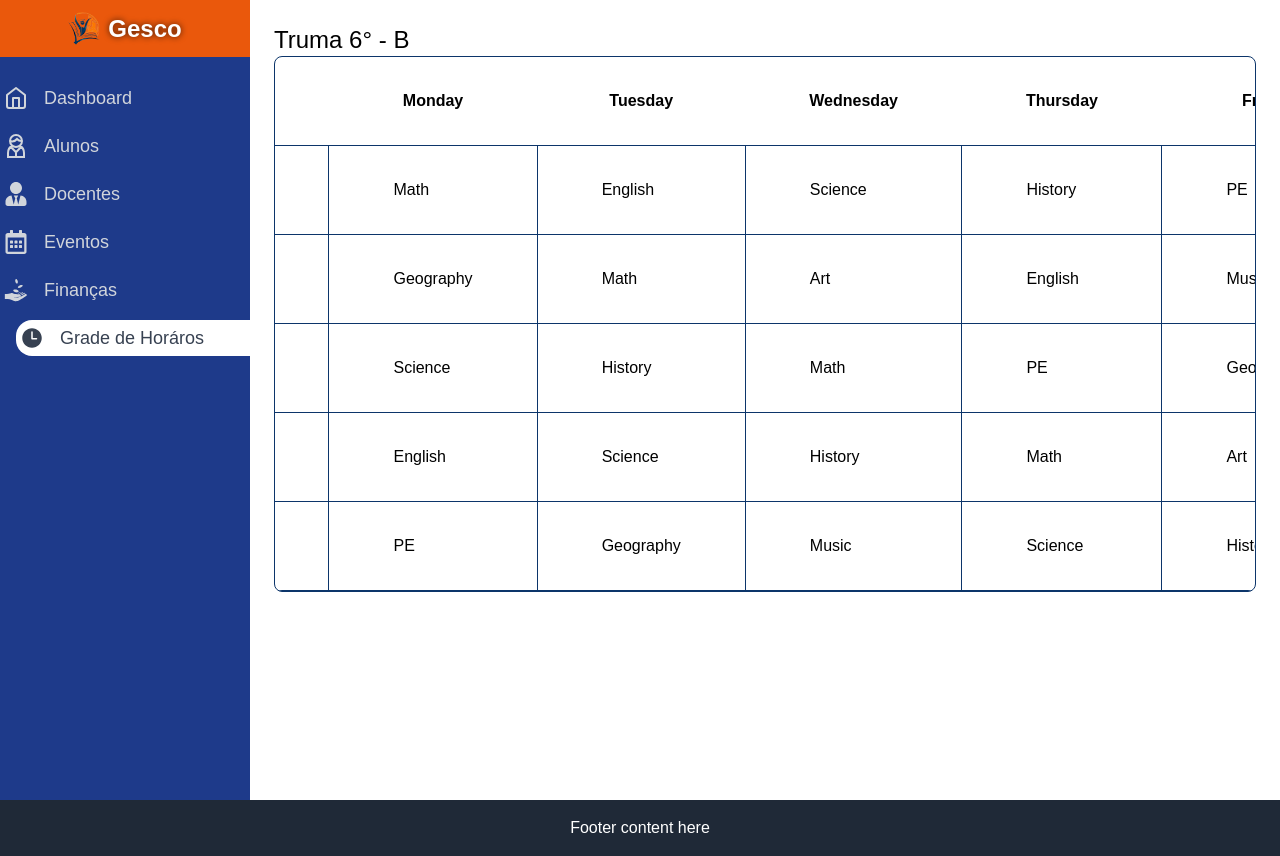
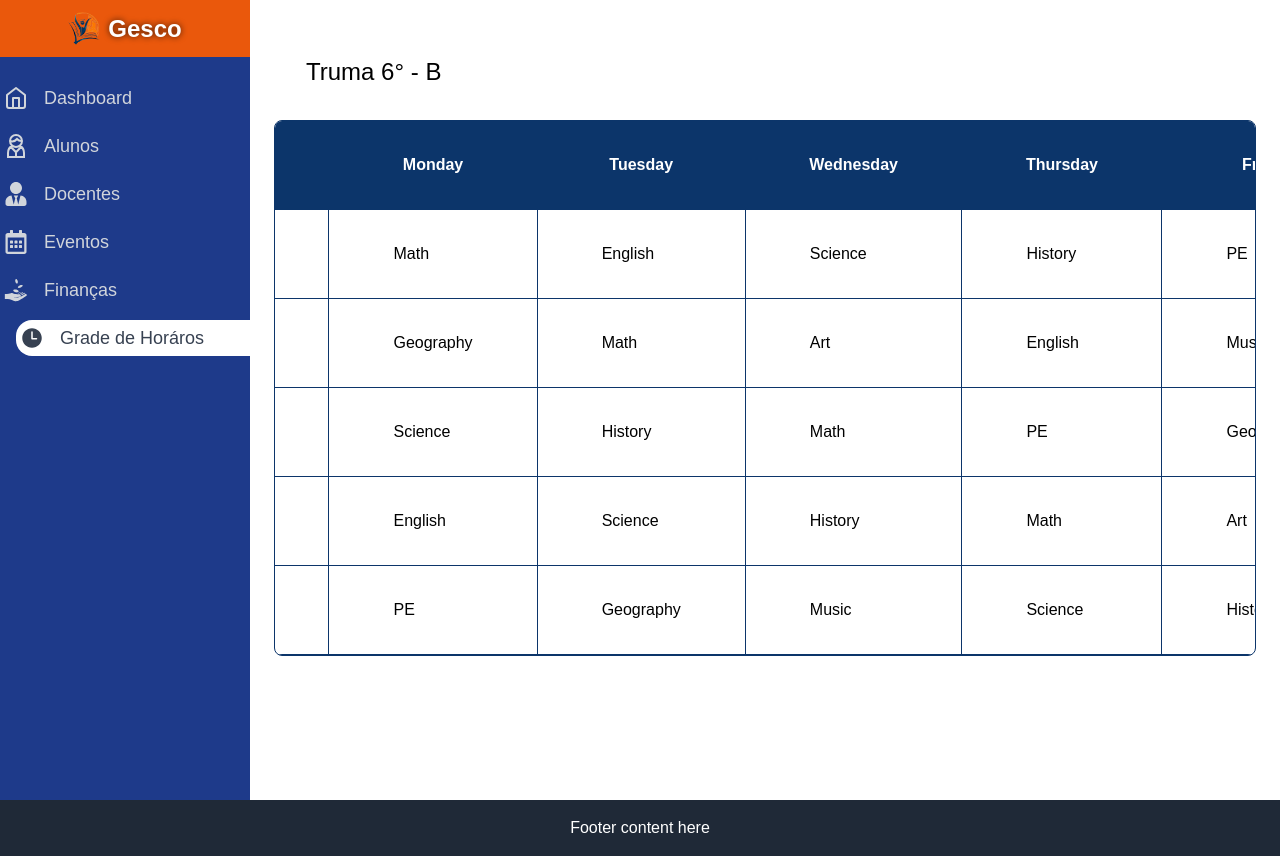
Before and after one commit to Insiges/FrontEnd-Gesco, a React (Vite) app: page /HoursGrid in a window 1280 px wide. Built offline with nearby package versions, Linux system fonts and the light colour scheme; a web font is replaced by a local one.

Commit message:
fix: ajustar arredondamento das bordas

```diff
--- a/src/pages/timetable/components/grid/grid.jsx
+++ b/src/pages/timetable/components/grid/grid.jsx
@@ -1,27 +1,29 @@
+import React, { useState } from "react";
+
 export const Grid = ({ table }) => {
 	return (
-		<div>
-			<div className="flex justify-center overflow-hidden rounded-lg border border-firstBlue">
-				<table className="table-auto">
+		<div className="flex flex-col w-full h-full">
+			<div className="flex justify-center overflow-hidden rounded-lg border border-firstBlue w-full h-full">
+				<table className="table-auto w-full h-full rounded-lg ">
 					<thead>
-						<tr>
-							<th className="px-16 py-8">Time</th>
-							<th className="px-16 py-8">Monday</th>
-							<th className="px-16 py-8">Tuesday</th>
-							<th className="px-16 py-8">Wednesday</th>
-							<th className="px-16 py-8">Thursday</th>
-							<th className="px-16 py-8">Friday</th>
+						<tr className=" bg-firstBlue">
+							<th className="px-16 py-8 text-white">Time</th>
+							<th className="px-16 py-8 text-white">Monday</th>
+							<th className="px-16 py-8 text-white">Tuesday</th>
+							<th className="px-16 py-8 text-white">Wednesday</th>
+							<th className="px-16 py-8 text-white">Thursday</th>
+							<th className="px-16 py-8 text-white">Friday</th>
 						</tr>
 					</thead>
 					<tbody>
 						{table.map((row, id) => (
 							// biome-ignore lint/suspicious/noArrayIndexKey: <explanation>
-							<tr key={id}>
+							<tr key={id} className="w-full h-full">
 								{row.map((cell, id) => (
 									<td
 										// biome-ignore lint/suspicious/noArrayIndexKey: <explanation>
 										key={id}
-										className="border border-firstBlue px-16 py-8"
+										className="border border-firstBlue px-16 py-8 w-full h-full"
 									>
 										{cell}
 									</td>
--- a/src/pages/timetable/components/titleClass/title.jsx
+++ b/src/pages/timetable/components/titleClass/title.jsx
@@ -1,7 +1,7 @@
 export const TitleClass = ({ title }) => {
 	return (
 		<div>
-			<h1 className="text-2xl">{title}</h1>
+			<h1 className="text-2xl m-8">{title}</h1>
 		</div>
 	);
 };
```
